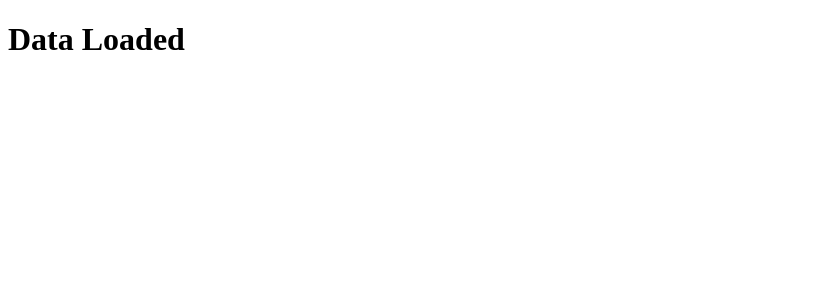
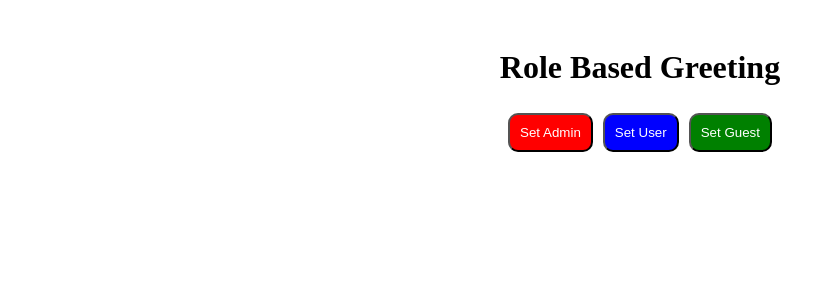
Before and after one commit to shriyasingh03/react-questions, a React (Vite) app: page / in a window 1280 px wide. Shown: the top 300 px of the page, without its empty margins (0-835 px from the left). Built offline with nearby package versions, Linux system fonts and the light colour scheme.

Commit message:
implementing component that takes role props - admin, user, guest and on buttion click shows message according to role selected

```diff
--- a/src/App.jsx
+++ b/src/App.jsx
@@ -3,26 +3,54 @@ import reactLogo from './assets/react.svg'
 import viteLogo from '/vite.svg'
 import './App.css'
 
-// How can you display a "Loading..." message while fetching data?
-// 💡 Create a component that initially shows "Loading..." and, after 3 seconds, displays "Data Loaded!".
+// How can you show different UI elements based on user roles?
+// 💡 Implement a component that takes a role prop ("admin", "user", "guest") and:
+
+// Shows "Welcome, Admin!" if the role is "admin"
+
+// Shows "Hello, User!" if the role is "user"
+
+// Shows "Please sign up!" if the role is "guest"
+
+
+
+function RoleBasedGreetion({role}){
+   let message;
+   let style = {};
+   switch (role){
+    case "admin" :
+      message = "Welcome, Admin";
+      style = {color:"red" }
+      break;
+    case  "user":
+    message = "Hello, User!";
+    style = {color:"blue"}
+    break;
+
+    case "guest":
+     message = "Please sign up";
+     style = { color:"green"}
+    break;
+    default:
+      message = "Role Based Greeting";
+
+   }
+   return <h1 style={style}>{message}</h1>
+}
 
 function App() {
-  const [loading, setLoading] = useState(true);
-
-
-// Why Use useEffect?
-// useEffect is necessary here because we need to perform a side effect
-//  (waiting for 3 seconds and then updating the state).
-// Without useEffect, the state update (setTimeout) would run on every re-render, causing an infinite loop.
-  useEffect(function(){
-     setTimeout(function(){
-      setLoading(false)
-     },3000)
-  },[]);
+  const [role, setRole] = useState();
 
   return(
-  <div>
-    {loading ? <h1>Loading...</h1>: <h1>Data Loaded</h1>}
+  <div style={{textAlign: "center", padding:"20px"}}>
+   <RoleBasedGreetion role={role}/>
+   <button onClick={()=> setRole("admin")} style={{margin: "5px", padding:"10px", borderRadius:"10px", background:"red", color:"white"}}>Set Admin</button>
+   <button onClick={() => setRole("user")} style={{ margin: "5px", padding: "10px",borderRadius:"10px" ,background: "blue", color: "white" }}>
+        Set User
+      </button>
+      <button onClick={() => setRole("guest")} style={{ margin: "5px", padding: "10px", borderRadius:"10px",background: "green", color: "white" }}>
+        Set Guest
+      </button>
   </div>
   )
 
```
